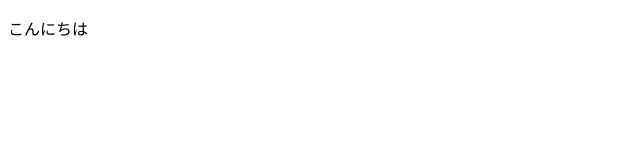
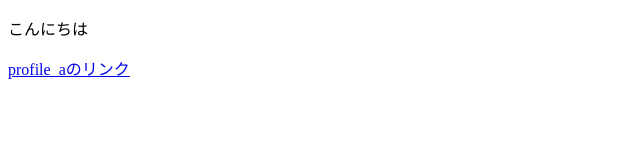
Before and after one commit to yuuum710/pair-b, a plain HTML site: page index.html in a window 1280 px wide. Shown: the whole page, without its empty margins (0-640 px from the left). Drawn offline with Linux system fonts and the light colour scheme.

Commit message:
リンクの追加

```diff
--- a/index.html
+++ b/index.html
@@ -7,5 +7,6 @@
 </head>
 <body>
     <p>こんにちは</p>
+    <a href="profile_a.html">profile_aのリンク</a>
 </body>
 </html>
```
Also changed, not shown: profile_a.html (added), 1 other file.
